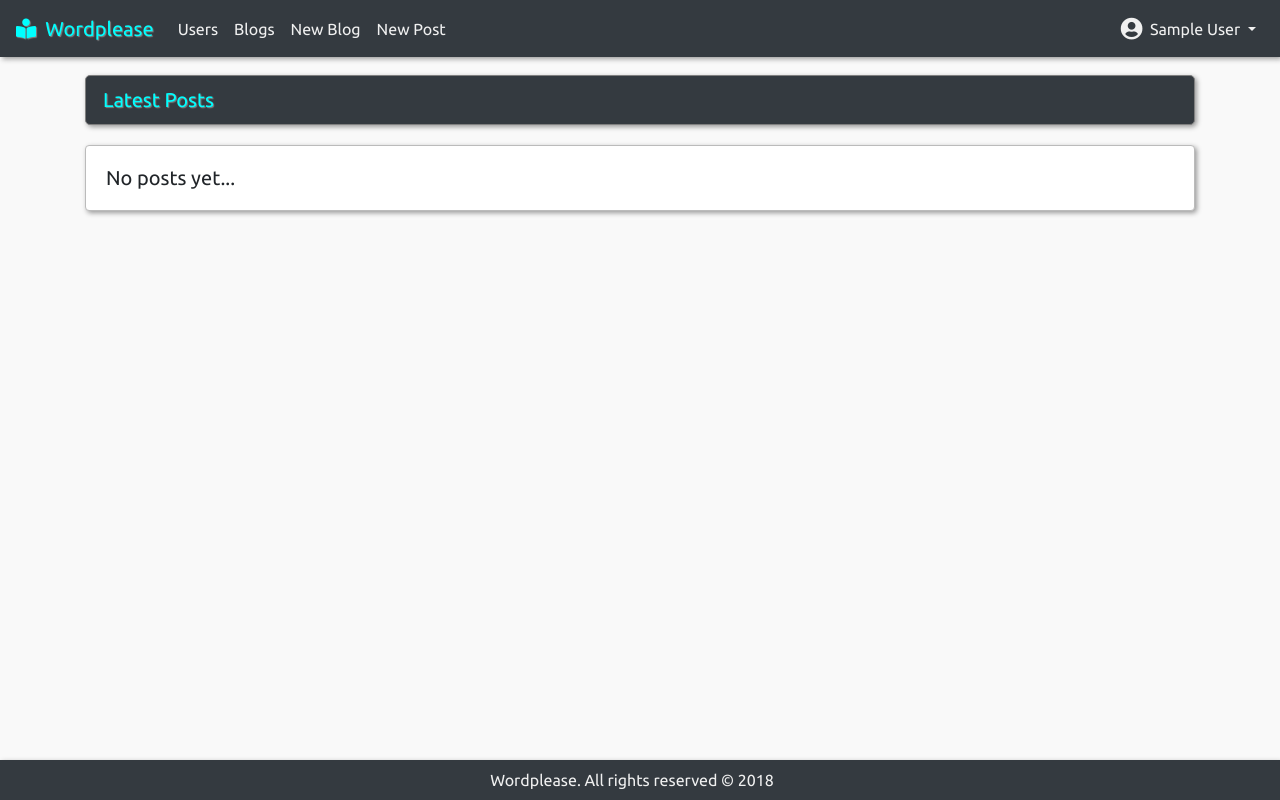
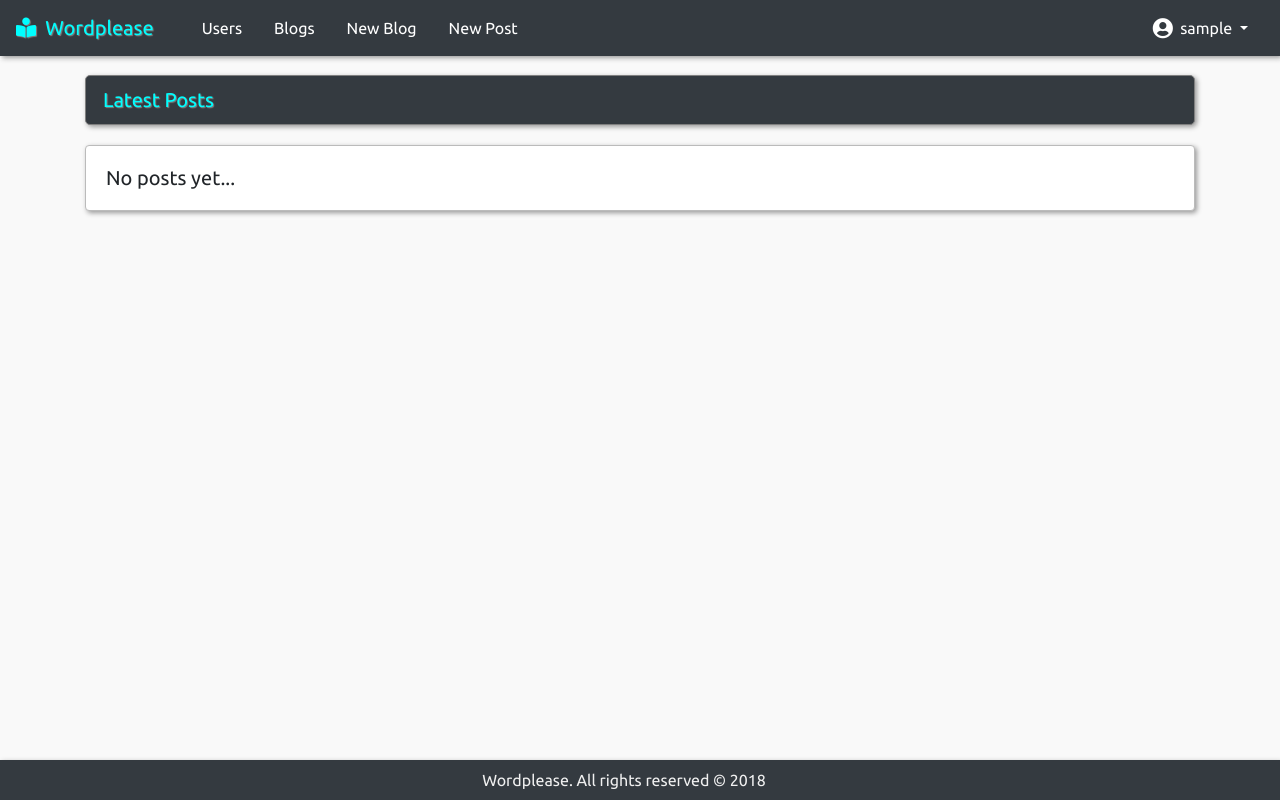
Before and after one commit to migueloteroprado/Wordplease, a Django app: page / in a window 1280 px wide. Run offline with Django 3.2, Linux system fonts and the light colour scheme; the visitor is signed in with stand-in values (Sample User, id 1); data that the repository does not hold is empty; parts of the project's set-up code (start-up, migrations or seed data) failed here and were passed over; some libraries are stand-ins or nearby versions.

Commit message:
CSS styles

```diff
--- a/ui/static/css/styles.css
+++ b/ui/static/css/styles.css
@@ -1,5 +1,7 @@
 :root {
     --primary-color: cyan;
+    --shadow-color: #999;
+    --background-color: #f9f9f9
 }
 
 body {
@@ -10,12 +12,16 @@
     outline: none !important;
 }
 
+a:hover {
+    text-decoration: none !important;
+}
+
 hr {
     border-top: 1px solid rgba(0,0,0,.15) !important;
 }
 
 .user-icon {
-    font-size: 1.4rem;
+    font-size: 1.3rem;
     position: relative;
     top: 2px;
 }
@@ -29,23 +35,28 @@
 /* NavBar */
 
 .navbar {
-    box-shadow: 2px 2px 5px #999;
+    box-shadow: 2px 2px 5px var(--shadow-color);
 }
 .navbar-brand {
     color: var(--primary-color) !important;
     text-shadow: 1px 1px 1px gray;
+    margin-right: 2rem;
 }
 .navbar-dark .navbar-nav .nav-link {
-    color: #f0f0f0 !important;
+    color: white !important;
 }
 .navbar-dark .navbar-nav .nav-link:hover {
     color: var(--primary-color) !important;
+}
+.nav-link {
+    padding-left: 1rem !important;
+    padding-right: 1rem !important;
 }
 
 /* Main container */
 
 .container-wrapper {
-    background-color: #f9f9f9;
+    background-color: var(--background-color);
     position: fixed;
     top: 60px;
     left: 0;
@@ -68,7 +79,7 @@
     border: 1px solid gray;
     border-radius: 5px;
     padding: 12px 10px 12px 17px;
-    box-shadow: 2px 2px 5px #999;
+    box-shadow: 2px 2px 5px var(--shadow-color);
     margin-bottom: 20px;
 }
 
@@ -94,14 +105,6 @@
 
 /* Forms */
 
-/*
-select {
-    width: 50% !important;
-    min-width: 200px;
-    max-width: 900px;
-}
-*/
-
 .login-form-wrapper,
 .signup-form-wrapper {
     max-width: 400px;
@@ -116,7 +119,7 @@
 }
 
 input, select, textarea {
-    background-color: #fafafa !important;
+    background-color: var(--background-color) !important;
 }
 input.datetimeinput {
     width:200px;
@@ -132,12 +135,11 @@
     max-width: 500px;
 }
 
-
 /* Posts */
 
 .card {
     border: 1px solid #bbb !important;
-    box-shadow: 2px 2px 5px #999;
+    box-shadow: 2px 2px 5px var(--shadow-color);
 }
 .card-header {
     background-color: #efefef !important;
@@ -165,13 +167,13 @@
     max-width: 150px;
     margin-right: 20px;
     border-radius: 5px;
-    box-shadow: 2px 2px 5px #4e555b;
+    box-shadow: 2px 2px 5px var(--shadow-color);
 }
 .post-content-wrapper.detail img {
     width: 100%;
     height: auto;
     border-radius: 5px;
-    box-shadow: 2px 2px 5px #4e555b;
+    box-shadow: 2px 2px 5px var(--shadow-color);
     margin-right: 20px;
 }
 
@@ -219,7 +221,6 @@
     font-size: 0.8rem;
 }
 
-
 /* users and blogs*/
 .user.card, blog.carg {
     margin-bottom: 10px;
--- a/ui/templates/base.html
+++ b/ui/templates/base.html
@@ -14,7 +14,7 @@
 </head>
 <body>
 
-    <nav class="navbar navbar-expand-md navbar-dark bg-dark fixed-top">
+    <nav class="navbar navbar-expand-md navbar-dark bg-dark fixed-top d-flex justify-content-between">
         <a class="navbar-brand" href="{% url 'home' %}">
           <i class="fas fa-book-reader logo"></i>&nbsp;
           Wordplease
@@ -40,7 +40,7 @@
                     </li>
                 {% endif %}
             </ul>
-            <ul class="navbar-nav ml-md-auto">
+            <ul class="navbar-nav ml-auto">
                 {% if not user.is_authenticated %}
                     <li class="nav-item">
                         <a class="nav-link" href="{% url 'login' %}">Login</a>
@@ -52,7 +52,7 @@
                     <li class="nav-item dropdown">
                         <a class="nav-link dropdown-toggle" href="#" id="navbarDropdown" role="button" data-toggle="dropdown" aria-haspopup="true" aria-expanded="false">
                             <i class="fas fa-user-circle user-icon"></i>&nbsp;
-                            {{ user.first_name }} {{ user.last_name }}
+                            {{ user.username }}
                         </a>
                         <div class="dropdown-menu" aria-labelledby="navbarDropdown">
                              <a class="dropdown-item" href="{% url 'logout' %}">Logout</a>
```
